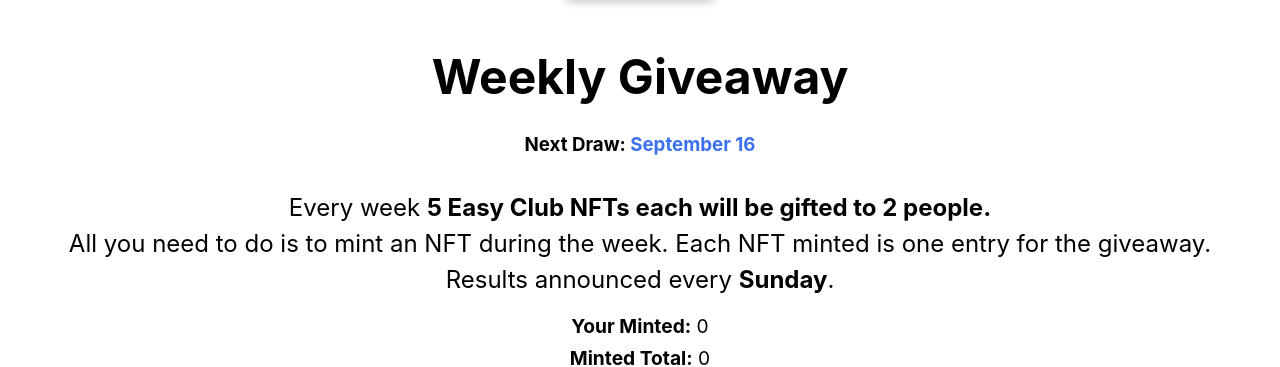
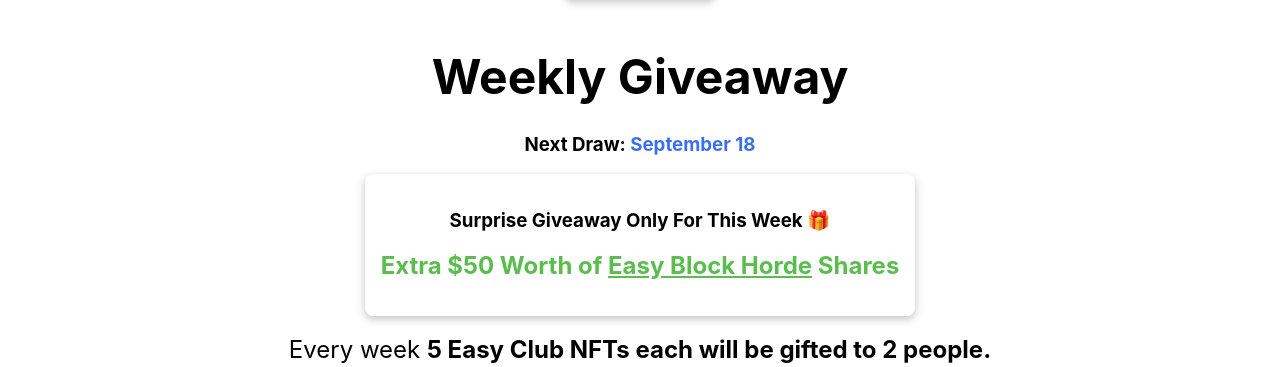
Before and after one commit to DoguD/EasyBackup-Website, a Next.js app: page / in a window 1280 px wide. Shown: the part 845-1212 px from the top of the page. Built offline with nearby package versions, Linux system fonts and the light colour scheme; no server answers.

Commit message:
extra giveaway

```diff
--- a/pages/index.js
+++ b/pages/index.js
@@ -29,7 +29,7 @@
 
 export default function Home() {
     const giveAwayCutOffCount = 1250;
-    const giveAwayRewardCount = 2;
+    const giveAwayRewardCount = 3;
     const [walletAddress, setWalletAddress] = useState("");
     const [minted, setMinted] = useState(0);
     const [userNFTCount, setUserNFTCount] = useState(0);
@@ -268,7 +268,15 @@
                 <h2 className={styles.subTitle}>
                     Weekly Giveaway
                 </h2>
-                <h3>Next Draw: <span style={{color: "#3a70ed"}}>September 16</span></h3>
+                <h3>Next Draw: <span style={{color: "#3a70ed"}}>September 18</span></h3>
+                <div className={styles.mintButton} style={{width: "unset", flexDirection: "column", marginTop: 0, cursor:"unset"}}>
+                    <h3>Surprise Giveaway Only For This Week 🎁</h3>
+                    <h2 style={{color: "#5abd4e", marginTop: 0}}>Extra $50 Worth of <a
+                        href={"https://horde.easyblock.finance"}
+                        target={"_blank"} rel="noreferrer"
+                        style={{textDecoration: "underline"}}>Easy Block
+                        Horde</a> Shares</h2>
+                </div>
                 <p className={styles.description} style={{marginBottom: 16}}>Every week <span
                     style={{fontWeight: 'bold'}}>5 Easy Club NFTs each will be gifted to 2 people.</span><br/>
                     All you need to do is to mint an NFT during the week. Each NFT minted is one entry for the
@@ -296,7 +304,8 @@
                         Your NFTs
                     </h2>
                     <h3>VIP Status: {
-                        userNFTCount >= 5 ? <span style={{color: "#4caf50"}}>You are a VIP holder!</span> : <span style={{color: "#b71c1c"}}>You need {5-userNFTCount} more NFTs to become VIP.</span>
+                        userNFTCount >= 5 ? <span style={{color: "#4caf50"}}>You are a VIP holder!</span> :
+                            <span style={{color: "#b71c1c"}}>You need {5 - userNFTCount} more NFTs to become VIP.</span>
                     }</h3>
                     <NFTsContainer userNFTs={userNFTs} userNFTCount={userNFTCount} nftContract={nftContract}/>
                 </> : null}
```
